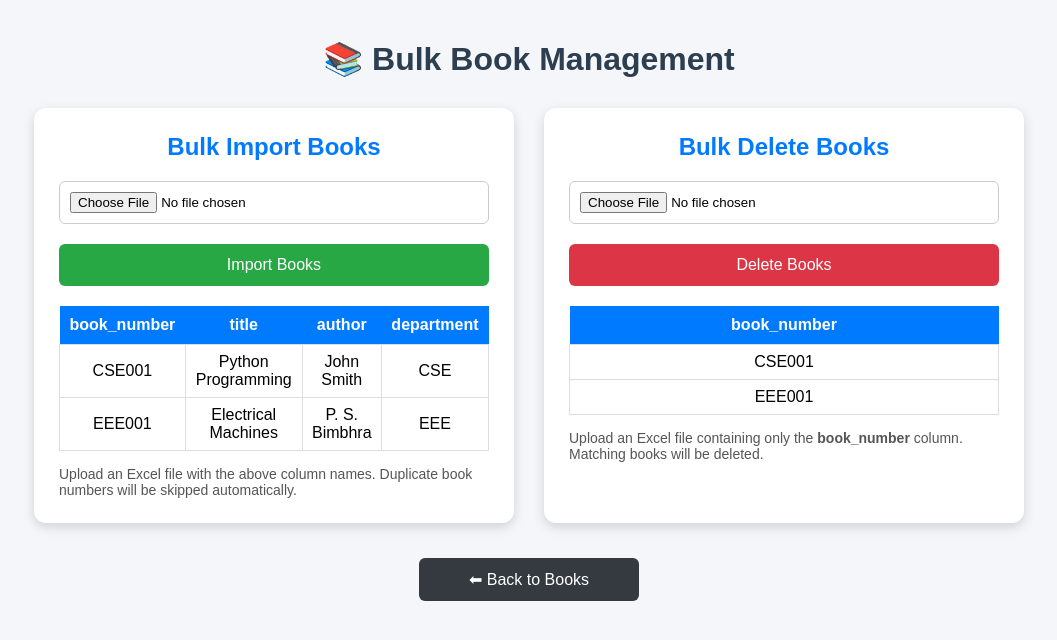
After one commit to Gayathiri-11/RFID-Library-Management-System, a Python web app: template templates/bulk_book_management.html in a window 1280 px wide. The commit adds this page. Shown: the top 640 px of the page, without its empty margins (111-1168 px from the left). Run offline with Jinja, Linux system fonts and the light colour scheme; the template is opened without the code that fills it, so the values that code supplies are empty; some libraries are stand-ins or nearby versions.

Commit message:
bulk_book_management page

```diff
--- /dev/null
+++ b/templates/bulk_book_management.html
@@ -0,0 +1,312 @@
+<!DOCTYPE html>
+<html lang="en">
+<head>
+    <meta charset="UTF-8">
+    <meta name="viewport" content="width=device-width, initial-scale=1.0">
+    <title>Bulk Book Management</title>
+
+    <script src="https://cdn.jsdelivr.net/npm/sweetalert2@11"></script>
+
+    <style>
+
+        *{
+            margin:0;
+            padding:0;
+            box-sizing:border-box;
+            font-family:Arial, Helvetica, sans-serif;
+        }
+
+        body{
+            background:#f4f6f9;
+        }
+
+        .container{
+            width:90%;
+            max-width:1100px;
+            margin:40px auto;
+        }
+
+        h1{
+            text-align:center;
+            margin-bottom:30px;
+            color:#2c3e50;
+        }
+
+        .cards{
+            display:flex;
+            gap:30px;
+            flex-wrap:wrap;
+            justify-content:center;
+        }
+
+        .card{
+
+            width:480px;
+            background:white;
+            border-radius:12px;
+            padding:25px;
+            box-shadow:0px 4px 12px rgba(0,0,0,0.15);
+
+        }
+
+        h2{
+            text-align:center;
+            color:#007bff;
+            margin-bottom:20px;
+        }
+
+        input[type=file]{
+
+            width:100%;
+            padding:10px;
+            border:1px solid #ccc;
+            border-radius:6px;
+            margin-bottom:20px;
+
+        }
+
+        button{
+
+            width:100%;
+            padding:12px;
+            border:none;
+            color:white;
+            font-size:16px;
+            cursor:pointer;
+            border-radius:6px;
+
+        }
+
+        .import{
+
+            background:#28a745;
+
+        }
+
+        .import:hover{
+
+            background:#218838;
+
+        }
+
+        .delete{
+
+            background:#dc3545;
+
+        }
+
+        .delete:hover{
+
+            background:#c82333;
+
+        }
+
+        table{
+
+            width:100%;
+            border-collapse:collapse;
+            margin-top:20px;
+
+        }
+
+        table th{
+
+            background:#007bff;
+            color:white;
+            padding:10px;
+
+        }
+
+        table td{
+
+            border:1px solid #ddd;
+            padding:8px;
+            text-align:center;
+
+        }
+
+        .note{
+
+            margin-top:15px;
+            color:#555;
+            font-size:14px;
+
+        }
+
+        .back{
+
+            display:block;
+            width:220px;
+            margin:35px auto;
+            text-align:center;
+            text-decoration:none;
+            padding:12px;
+            background:#343a40;
+            color:white;
+            border-radius:6px;
+
+        }
+
+        .back:hover{
+
+            background:#23272b;
+
+        }
+
+    </style>
+
+</head>
+
+<body>
+
+<div class="container">
+
+<h1>📚 Bulk Book Management</h1>
+
+<div class="cards">
+
+<!-- Import Books -->
+
+<div class="card">
+
+<h2>Bulk Import Books</h2>
+
+<form action="/bulk_import_books" method="POST" enctype="multipart/form-data">
+
+<input
+type="file"
+name="excel_file"
+accept=".xlsx,.xls"
+required>
+
+<button class="import" type="submit">
+Import Books
+</button>
+
+</form>
+
+<table>
+
+<tr>
+
+<th>book_number</th>
+<th>title</th>
+<th>author</th>
+<th>department</th>
+
+</tr>
+
+<tr>
+
+<td>CSE001</td>
+<td>Python Programming</td>
+<td>John Smith</td>
+<td>CSE</td>
+
+</tr>
+
+<tr>
+
+<td>EEE001</td>
+<td>Electrical Machines</td>
+<td>P. S. Bimbhra</td>
+<td>EEE</td>
+
+</tr>
+
+</table>
+
+<p class="note">
+Upload an Excel file with the above column names.
+Duplicate book numbers will be skipped automatically.
+</p>
+
+</div>
+
+<!-- Delete Books -->
+
+<div class="card">
+
+<h2>Bulk Delete Books</h2>
+
+<form action="/bulk_delete_books" method="POST" enctype="multipart/form-data">
+
+<input
+type="file"
+name="excel_file"
+accept=".xlsx,.xls"
+required>
+
+<button class="delete" type="submit">
+Delete Books
+</button>
+
+</form>
+
+<table>
+
+<tr>
+
+<th>book_number</th>
+
+</tr>
+
+<tr>
+
+<td>CSE001</td>
+
+</tr>
+
+<tr>
+
+<td>EEE001</td>
+
+</tr>
+
+</table>
+
+<p class="note">
+Upload an Excel file containing only the
+<b>book_number</b> column.
+Matching books will be deleted.
+</p>
+
+</div>
+
+</div>
+
+<a href="/books" class="back">
+⬅ Back to Books
+</a>
+
+</div>
+
+<!-- SweetAlert Popup -->
+
+{% with messages = get_flashed_messages(with_categories=true) %}
+{% if messages %}
+    {% for category, message in messages %}
+
+<script>
+
+Swal.fire({
+
+icon: "{{ category }}",
+
+title:
+"{% if category=='success' %}Success{% else %}Error{% endif %}",
+
+text: "{{ message }}",
+
+confirmButtonColor:"#3085d6"
+
+});
+
+</script>
+
+    {% endfor %}
+{% endif %}
+{% endwith %}
+
+</body>
+</html>
```
Also changed, not shown: app.py (+102 -40 lines), templates/bulk_import_books.html (deleted, +0 -165 lines), templates/bulk_student_management.html (+44 -16 lines).
